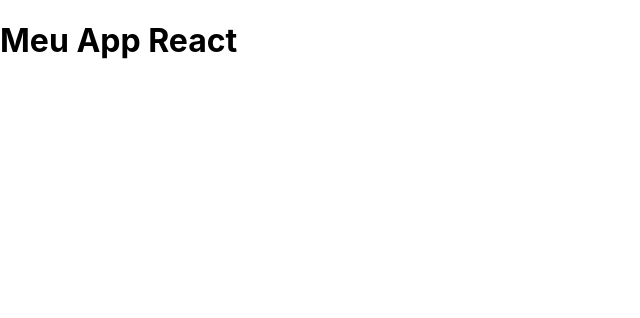
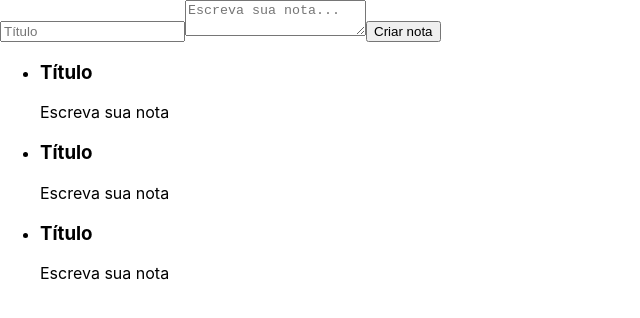
Before and after one commit to alexandrepalota/Alura-React-01-Ceep, a React (Create React App) app: page / in a window 1280 px wide. Shown: the top 318 px of the page, without its empty margins (0-640 px from the left). Built offline with nearby package versions, Linux system fonts and the light colour scheme.

Commit message:
Criando Components

```diff
--- a/src/App.jsx
+++ b/src/App.jsx
@@ -1,6 +1,15 @@
+import ListaDeNotas from "./components/ListaDeNotas";
+
 function App() {
   return (
-    <h1>Meu App React</h1>
+    <section>
+      <form>
+        <input type="text" placeholder="Título" />
+        <textarea placeholder="Escreva sua nota..." />
+        <button>Criar nota</button>
+      </form>
+      <ListaDeNotas />
+    </section>
   );
 }
 
--- /dev/null
+++ b/src/components/ListaDeNotas.jsx
@@ -0,0 +1,37 @@
+import { Component } from "react";
+
+class ListaDeNotas extends Component {
+
+    render() {
+        return (
+            <ul>
+                <li>
+                    <section>
+                        <header>
+                            <h3>Título</h3>
+                        </header>
+                        <p>Escreva sua nota</p>
+                    </section>
+                </li>
+                <li>
+                    <section>
+                        <header>
+                            <h3>Título</h3>
+                        </header>
+                        <p>Escreva sua nota</p>
+                    </section>
+                </li>
+                <li>
+                    <section>
+                        <header>
+                            <h3>Título</h3>
+                        </header>
+                        <p>Escreva sua nota</p>
+                    </section>
+                </li>
+            </ul>
+        )
+    }
+}
+
+export default ListaDeNotas
```
